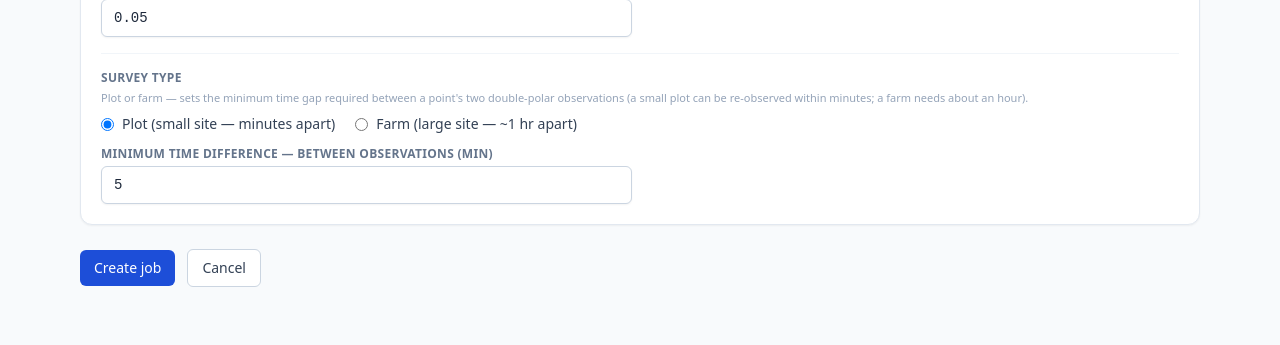
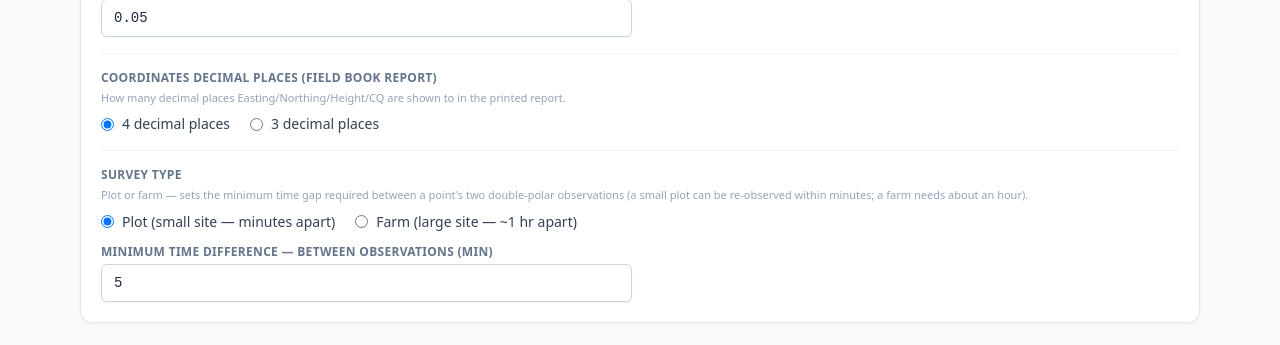
Before and after one commit to talhahassan0005/FieldBook, a Next.js app: page /jobs/new in a window 1280 px wide. Shown: the part 836-1181 px from the top of the page. Before the commit the page ends 1147 px from the top, so only its background shows below. Built offline with nearby package versions, Linux system fonts and the light colour scheme; no server answers; the database is empty.

Commit message:
final change#1

```diff
--- a/src/app/api/jobs/[id]/control/route.js
+++ b/src/app/api/jobs/[id]/control/route.js
@@ -7,7 +7,7 @@ export async function GET(request, { params }) {
   try {
     const { id } = await params;
     await dbConnect();
-    const points = await ControlPoint.find({ job: id }).sort({ name: 1 }).lean();
+    const points = await ControlPoint.find({ job: id }).sort({ sortOrder: 1, _id: 1 }).lean();
     return NextResponse.json(points);
   } catch (err) {
     return NextResponse.json({ error: err.message }, { status: 500 });
@@ -25,7 +25,9 @@ export async function POST(request, { params }) {
     if (!body.name || !body.name.trim()) {
       return NextResponse.json({ error: "Point name is required" }, { status: 400 });
     }
-    const point = await ControlPoint.create({ ...body, job: id });
+    const last = await ControlPoint.findOne({ job: id }).sort({ sortOrder: -1 }).select("sortOrder").lean();
+    const nextSortOrder = (last?.sortOrder ?? -1) + 1;
+    const point = await ControlPoint.create({ ...body, job: id, sortOrder: nextSortOrder });
     return NextResponse.json(point, { status: 201 });
   } catch (err) {
     if (err.code === 11000) {
--- a/src/app/api/jobs/[id]/survey/import/route.js
+++ b/src/app/api/jobs/[id]/survey/import/route.js
@@ -27,8 +27,9 @@ export async function POST(request, { params }) {
     }
 
     const limits = { positionLimit: job.positionLimit, heightLimit: job.heightLimit, minTimeDiffMinutes: job.minTimeDiffMinutes };
-    const existing = await SurveyPoint.find({ job: id }).select("name").lean();
+    const existing = await SurveyPoint.find({ job: id }).select("name sortOrder").lean();
     const existingNames = new Set(existing.map((p) => p.name));
+    let nextSortOrder = existing.reduce((max, p) => Math.max(max, p.sortOrder ?? -1), -1) + 1;
 
     let created = 0;
     let updated = 0;
@@ -56,6 +57,9 @@ export async function POST(request, { params }) {
           code: p.code || "",
           observations: p.observations || [],
           computed,
+          // Preserves the order points appear in the CSV — NOT alphabetical
+          // (so "1, 2, 3, ..., 10, 11" stays in that order, never "1, 10, 11, 2").
+          sortOrder: nextSortOrder++,
         });
         existingNames.add(name);
         created++;
--- a/src/app/api/jobs/[id]/survey/route.js
+++ b/src/app/api/jobs/[id]/survey/route.js
@@ -8,7 +8,7 @@ export async function GET(request, { params }) {
   try {
     const { id } = await params;
     await dbConnect();
-    const points = await SurveyPoint.find({ job: id }).sort({ name: 1 }).lean();
+    const points = await SurveyPoint.find({ job: id }).sort({ sortOrder: 1, _id: 1 }).lean();
     return NextResponse.json(points);
   } catch (err) {
     return NextResponse.json({ error: err.message }, { status: 500 });
@@ -33,6 +33,9 @@ export async function POST(request, { params }) {
       { cqOverride: body.cqOverride }
     );
 
+    const last = await SurveyPoint.findOne({ job: id }).sort({ sortOrder: -1 }).select("sortOrder").lean();
+    const nextSortOrder = (last?.sortOrder ?? -1) + 1;
+
     const point = await SurveyPoint.create({
       job: id,
       name: body.name,
@@ -40,6 +43,7 @@ export async function POST(request, { params }) {
       cqOverride: body.cqOverride ?? null,
       observations: body.observations || [],
       computed,
+      sortOrder: nextSortOrder,
     });
     return NextResponse.json(point, { status: 201 });
   } catch (err) {
--- a/src/components/JobForm.js
+++ b/src/components/JobForm.js
@@ -31,6 +31,7 @@ const EMPTY = {
   heightLimit: 0.075,
   surveyType: "plot",
   minTimeDiffMinutes: DEFAULT_MIN_TIME_DIFF_PLOT_MINUTES,
+  coordDecimals: 4,
   timezone: "2h 00'",
   applicationSoftware: "LEICA Geo Office 7.0",
   firmwareVersion: "5.60",
@@ -193,6 +194,7 @@ export default function JobForm({ initial, jobId }) {
         positionLimit: parseFloat(form.positionLimit) || 0.05,
         heightLimit: parseFloat(form.heightLimit) || 0.075,
         minTimeDiffMinutes: parseFloat(form.minTimeDiffMinutes) || DEFAULT_MIN_TIME_DIFF_PLOT_MINUTES,
+        coordDecimals: form.coordDecimals === 3 ? 3 : 4,
         transformation: {
           commonPoints: numOrNull(form.transformation.commonPoints),
           rotationOriginX: numOrNull(form.transformation.rotationOriginX),
@@ -366,6 +368,33 @@ export default function JobForm({ initial, jobId }) {
         </div>
 
         <div className="mt-4 border-t border-slate-100 pt-4">
+          <span className="label">Coordinates decimal places (field book report)</span>
+          <p className="mb-2 text-[11px] text-slate-400">
+            How many decimal places Easting/Northing/Height/CQ are shown to in the printed report.
+          </p>
+          <div className="flex items-center gap-5 text-sm text-slate-700">
+            <label className="flex items-center gap-2">
+              <input
+                type="radio"
+                name="coordDecimals"
+                checked={form.coordDecimals !== 3}
+                onChange={() => set("coordDecimals", 4)}
+              />
+              4 decimal places
+            </label>
+            <label className="flex items-center gap-2">
+              <input
+                type="radio"
+                name="coordDecimals"
+                checked={form.coordDecimals === 3}
+                onChange={() => set("coordDecimals", 3)}
+              />
+              3 decimal places
+            </label>
+          </div>
+        </div>
+
+        <div className="mt-4 border-t border-slate-100 pt-4">
           <span className="label">Survey type</span>
           <p className="mb-2 text-[11px] text-slate-400">
             Plot or farm — sets the minimum time gap required between a point&apos;s two double-polar
--- a/src/models/ControlPoint.js
+++ b/src/models/ControlPoint.js
@@ -13,6 +13,10 @@ const ControlPointSchema = new Schema(
     name: { type: String, required: true, trim: true },
     code: { type: String, default: "" }, // feature code from the field CSV (e.g. IPC12)
     pointType: { type: String, default: "Position" }, // Position / Height / Control
+    // Preserves the exact order points appeared in the imported CSV (or were
+    // added manually) so the report always lists points in that order — never
+    // alphabetically (which would wrongly put "10", "11" before "2").
+    sortOrder: { type: Number, default: 0, index: true },
 
     // Local grid coordinates (used as the baseline reference).
     easting: { type: Number, default: null },
--- a/src/models/Job.js
+++ b/src/models/Job.js
@@ -24,10 +24,10 @@ const JobSchema = new Schema(
     coordinateSystemCreated: { type: String, default: "" },
     transformationName: { type: String, default: "" },
     transformationType: { type: String, default: "" },
-    heightMode: { type: String, default: "" },
+    heightMode: { type: String, default: "Plane" },
     preTransformationName: { type: String, default: "" },
-    residualsFormula: { type: String, default: "" }, // e.g. 1 / ( distance^2 )
-    ellipsoid: { type: String, default: "" },
+    residualsFormula: { type: String, default: "1 / ( distance^2 )" },
+    ellipsoid: { type: String, default: "Clarke 1880 (Arc)" },
     projection: { type: String, default: "" }, // LO / TM zone
     geoidModel: { type: String, default: "" },
     cscsModel: { type: String, default: "" },
@@ -76,10 +76,14 @@ const JobSchema = new Schema(
     minTimeDiffMinutes: { type: Number, default: DEFAULT_MIN_TIME_DIFF_PLOT_MINUTES },
 
     // Extra equipment metadata.
-    timezone: { type: String, default: "" },
-    applicationSoftware: { type: String, default: "" },
-    firmwareVersion: { type: String, default: "" },
-    codelistName: { type: String, default: "" },
+    timezone: { type: String, default: "2h 00'" },
+    applicationSoftware: { type: String, default: "LEICA Geo Office 7.0" },
+    firmwareVersion: { type: String, default: "5.60" },
+    codelistName: { type: String, default: "THEBE" },
+
+    // How many decimal places coordinates are shown to in the field book report
+    // (client wants the choice between 3 and 4 d.p.).
+    coordDecimals: { type: Number, enum: [3, 4], default: 4 },
   },
   { timestamps: true }
 );
--- a/src/models/SurveyPoint.js
+++ b/src/models/SurveyPoint.js
@@ -71,6 +71,10 @@ const SurveyPointSchema = new Schema(
     job: { type: Schema.Types.ObjectId, ref: "Job", required: true, index: true },
     name: { type: String, required: true, trim: true }, // e.g. "M1"
     code: { type: String, default: "" }, // feature code (beacon, corner, ...)
+    // Preserves the exact order points appeared in the imported CSV (or were
+    // added manually) so the report always lists points in that order — never
+    // alphabetically (which would wrongly put "10", "11" before "2").
+    sortOrder: { type: Number, default: 0, index: true },
     cqOverride: { type: Number, default: null }, // optional manual CQ override
     observations: { type: [ObservationSchema], default: [] },
     computed: { type: ComputedSchema, default: {} },
```
Also changed, not shown: src/app/api/jobs/[id]/control/import/route.js (+5 -2 lines), src/app/jobs/[id]/report/page.js (+63 -16 lines), src/components/BulkImport.js (+29 -4 lines).
